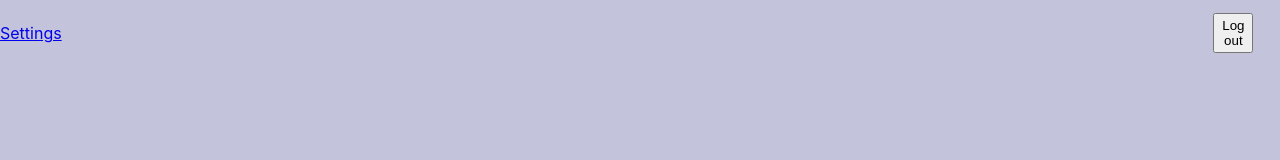
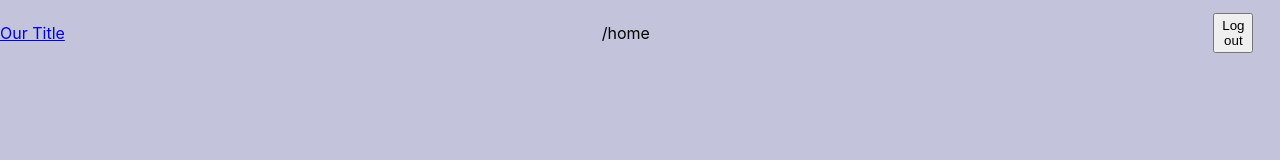
Before and after one commit to SoriTru/connected-dating, a React (Create React App) app: page /home in a window 1280 px wide. Shown: the top 160 px of the page. Built offline with nearby package versions, Linux system fonts and the light colour scheme; no server answers; sample sign-in values are in the browser's storage.

Commit message:
TODO: write meaningful commit message

```diff
--- a/src/components/BottomNav.jsx
+++ b/src/components/BottomNav.jsx
@@ -11,6 +11,9 @@ import profileIcon from "../images/nav_icons/cnd_nav_profile.png";
 
 class BottomNav extends Component {
   render() {
+      if (this.props.isShowingVideo) {
+          return <div></div>;
+      }
     return (
       <div className={styles.nav_container}>
         <Link to="/home/dates" className={styles.nav_item}>
--- a/src/components/Home.jsx
+++ b/src/components/Home.jsx
@@ -10,7 +10,7 @@ class Home extends Component {
   constructor(props) {
     super(props);
 
-    this.state = { path: window.location.pathname, title: "Home" };
+    this.state = { path: window.location.pathname, title: "Home", isShowingVideo: false};
   }
 
   componentDidUpdate(prevProps, prevState, snapshot) {
@@ -41,7 +41,7 @@ class Home extends Component {
           </Switch>
         </div>
 
-        <BottomNav />
+        <BottomNav isShowingVideo={this.state.isShowingVideo}/>
       </div>
     );
   }
--- a/src/components/Login.jsx
+++ b/src/components/Login.jsx
@@ -13,11 +13,11 @@ class Login extends Component {
       errors: {},
     };
 
-    this.handleChange = this.handleChange.bind(this);
+    // this.handleChange = this.handleChange.bind(this);
     this.handleSubmit = this.handleSubmit.bind(this);
   }
 
-  handleChange(event) {
+  handleChange = (event) => {
     let input = this.state.input;
     input[event.target.name] = event.target.value;
 
--- a/src/components/TopNav.jsx
+++ b/src/components/TopNav.jsx
@@ -1,8 +1,8 @@
-import React, { Component } from "react";
+import React, {Component} from "react";
 
 import styles from "../styles/TopNav.module.css";
 import backArrow from "../images/backarrow.png";
-import { Link } from "react-router-dom";
+import {Link, withRouter} from "react-router-dom";
 import firebase from "firebase/app";
 import "firebase/auth";
 
@@ -20,13 +20,14 @@ class TopNav extends Component {
   };
 
   render() {
+    const {location} = this.props;
     let leftButton;
     let centerText;
     let rightButton;
 
     if (this.props.path === "/home") {
-      leftButton = <Link to="/home/settings">Settings</Link>;
-      centerText = <div />;
+      leftButton = <Link to="/home">Our Title</Link>;
+      centerText = <div >{location.pathname} </div>;
       rightButton = (
         <button onClick={this.logOut} className={styles.right}>
           Log out
@@ -56,4 +57,4 @@ class TopNav extends Component {
   }
 }
 
-export default TopNav;
+export default withRouter(TopNav);
```
